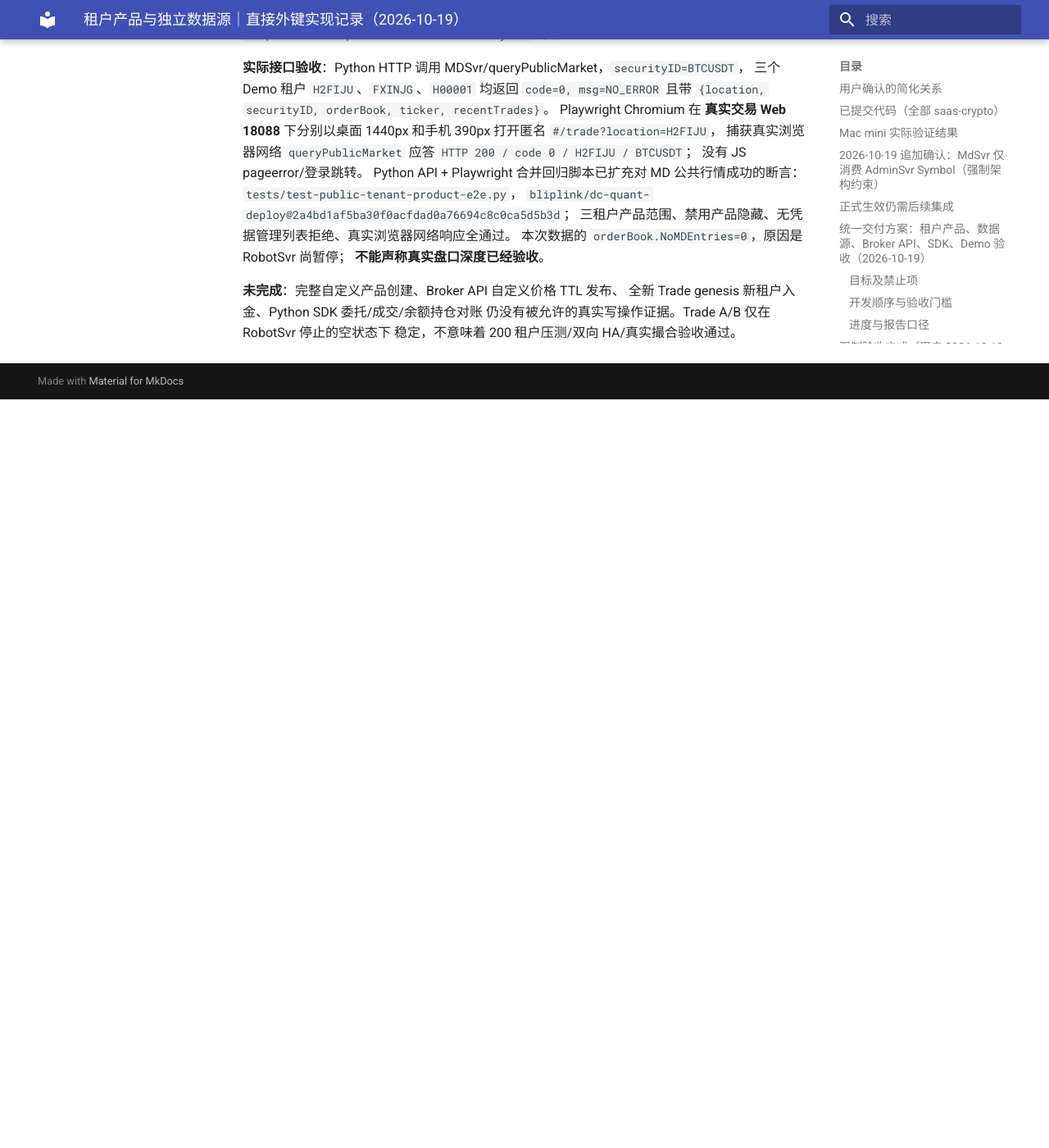
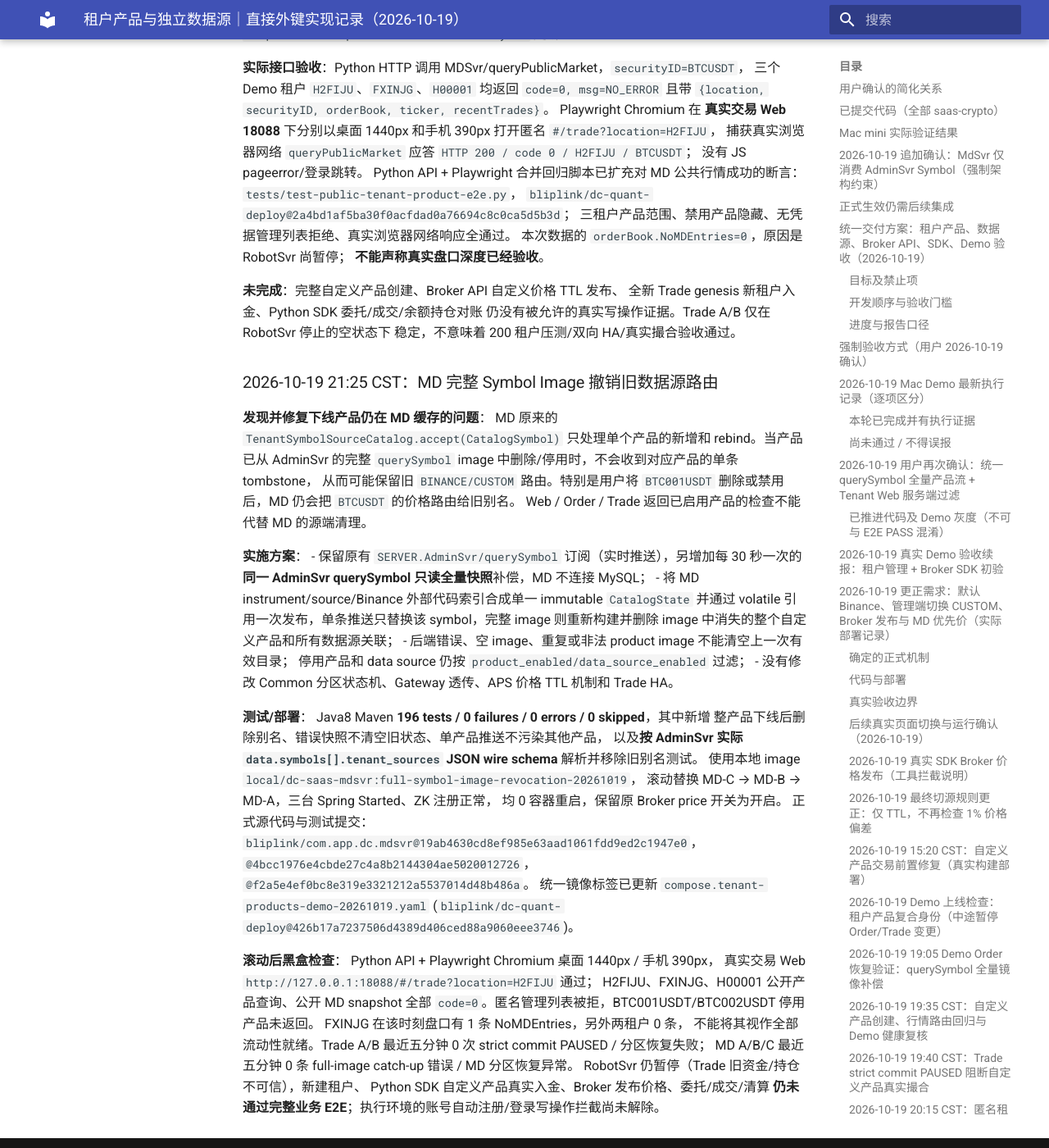
Before and after one commit to bliplink/dc-quant-deploy, an MkDocs documentation site: the page built from docs/TENANT_PRODUCT_DATA_SOURCE_IMPLEMENTATION_20261019.zh-CN.md, in a window 1280 px wide and 1400 px high, scrolled down 19258 px. Shown: the whole window at 82% size. Built offline with MkDocs 1.6.1 and Material for MkDocs 9.7.7, drawn with Linux system fonts in a browser that asks for light colours; before the commit the page ends 19745 px from its top, so only the background shows below that.

Commit message:
docs: deployed MD atomic full Symbol snapshot reconciliation and 196-test acceptance

```diff
--- a/docs/TENANT_PRODUCT_DATA_SOURCE_IMPLEMENTATION_20261019.zh-CN.md
+++ b/docs/TENANT_PRODUCT_DATA_SOURCE_IMPLEMENTATION_20261019.zh-CN.md
@@ -543,3 +543,54 @@
 全新 Trade genesis 新租户入金、Python SDK 委托/成交/余额持仓对账
 仍没有被允许的真实写操作证据。Trade A/B 仅在 RobotSvr 停止的空状态下
 稳定，不意味着 200 租户压测/双向 HA/真实撮合验收通过。
+
+
+### 2026-10-19 21:25 CST：MD 完整 Symbol Image 撤销旧数据源路由
+
+**发现并修复下线产品仍在 MD 缓存的问题**：
+MD 原来的 `TenantSymbolSourceCatalog.accept(CatalogSymbol)`
+只处理单个产品的新增和 rebind。当产品已从 AdminSvr 的完整
+`querySymbol` image 中删除/停用时，不会收到对应产品的单条 tombstone，
+从而可能保留旧 `BINANCE/CUSTOM` 路由。特别是用户将
+`BTC001USDT` 删除或禁用后，MD 仍会把 `BTCUSDT` 的价格路由给旧别名。
+Web / Order / Trade 返回已启用产品的检查不能代替 MD 的源端清理。
+
+**实施方案**：
+- 保留原有 `SERVER.AdminSvr/querySymbol` 订阅（实时推送），另增加每 30 秒一次的
+  **同一 AdminSvr querySymbol 只读全量快照**补偿，MD 不连接 MySQL；
+- 将 MD instrument/source/Binance 外部代码索引合成单一 immutable `CatalogState`
+  并通过 volatile 引用一次发布，单条推送只替换该 symbol，完整 image
+  则重新构建并删除 image 中消失的整个自定义产品和所有数据源关联；
+- 后端错误、空 image、重复或非法 product image 不能清空上一次有效目录；
+  停用产品和 data source 仍按 `product_enabled/data_source_enabled` 过滤；
+- 没有修改 Common 分区状态机、Gateway 透传、APS 价格 TTL 机制和 Trade HA。
+
+**测试/部署**：
+Java8 Maven **196 tests / 0 failures / 0 errors / 0 skipped**，其中新增
+整产品下线后删除别名、错误快照不清空旧状态、单产品推送不污染其他产品，
+以及**按 AdminSvr 实际 `data.symbols[].tenant_sources` JSON wire schema**
+解析并移除旧别名测试。
+使用本地 image `local/dc-saas-mdsvr:full-symbol-image-revocation-20261019`，
+滚动替换 MD-C → MD-B → MD-A，三台 Spring Started、ZK 注册正常，
+均 0 容器重启，保留原 Broker price 开关为开启。
+正式源代码与测试提交：
+`bliplink/com.app.dc.mdsvr@19ab4630cd8ef985e63aad1061fdd9ed2c1947e0`，
+`@4bcc1976e4cbde27c4a8b2144304ae5020012726`，
+`@f2a5e4ef0bc8e319e3321212a5537014d48b486a`。
+统一镜像标签已更新
+`compose.tenant-products-demo-20261019.yaml`
+(`bliplink/dc-quant-deploy@426b17a7237506d4389d406ced88a9060eee3746`)。
+
+**滚动后黑盒检查**：
+Python API + Playwright Chromium 桌面 1440px / 手机 390px，
+真实交易 Web `http://127.0.0.1:18088/#/trade?location=H2FIJU` 通过；
+H2FIJU、FXINJG、H00001 公开产品查询、公开 MD snapshot
+全部 `code=0`。匿名管理列表被拒，BTC001USDT/BTC002USDT 停用产品未返回。
+FXINJG 在该时刻盘口有 1 条 NoMDEntries，另外两租户 0 条，
+不能将其视作全部流动性就绪。Trade A/B 最近五分钟
+0 次 strict commit PAUSED / 分区恢复失败；
+MD A/B/C 最近五分钟
+0 条 full-image catch-up 错误 / MD 分区恢复异常。
+RobotSvr 仍暂停（Trade 旧资金/持仓不可信），新建租户、
+Python SDK 自定义产品真实入金、Broker 发布价格、委托/成交/清算
+**仍未通过完整业务 E2E**；执行环境的账号自动注册/登录写操作拦截尚未解除。
```
